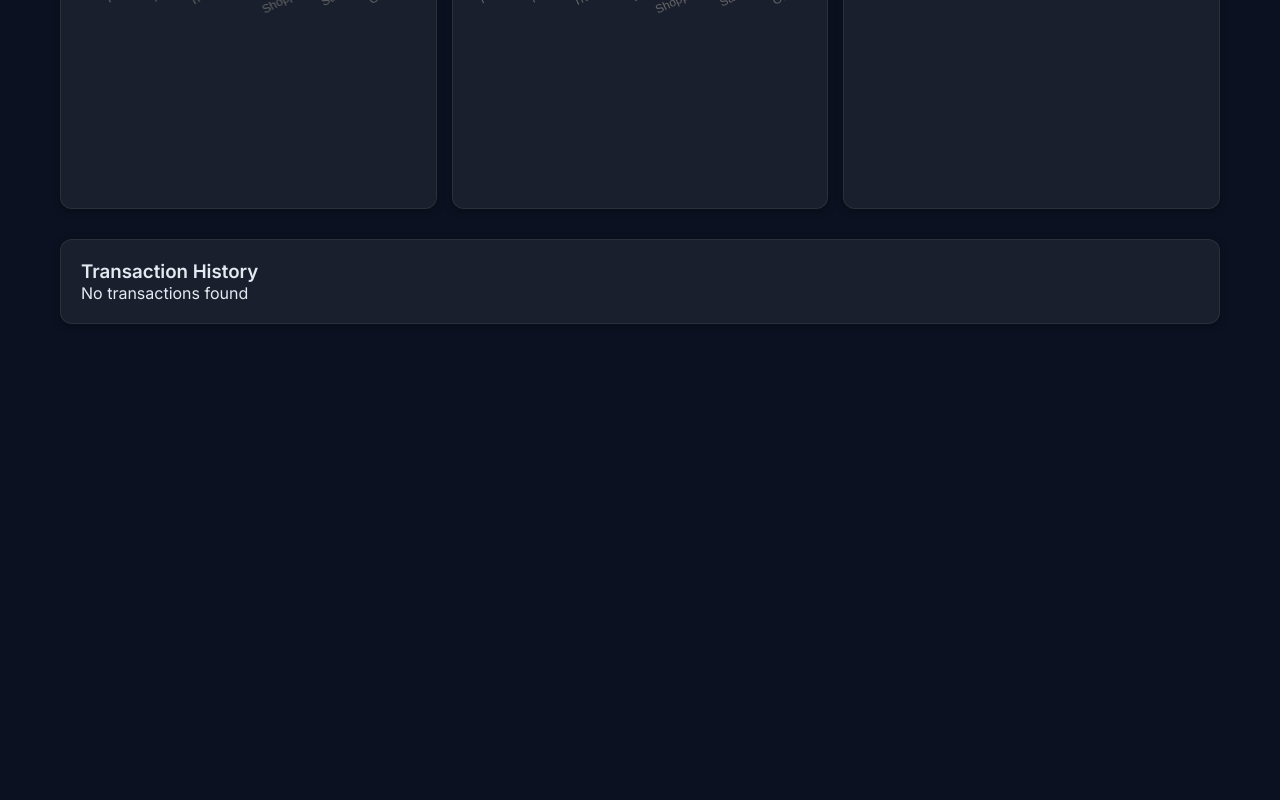
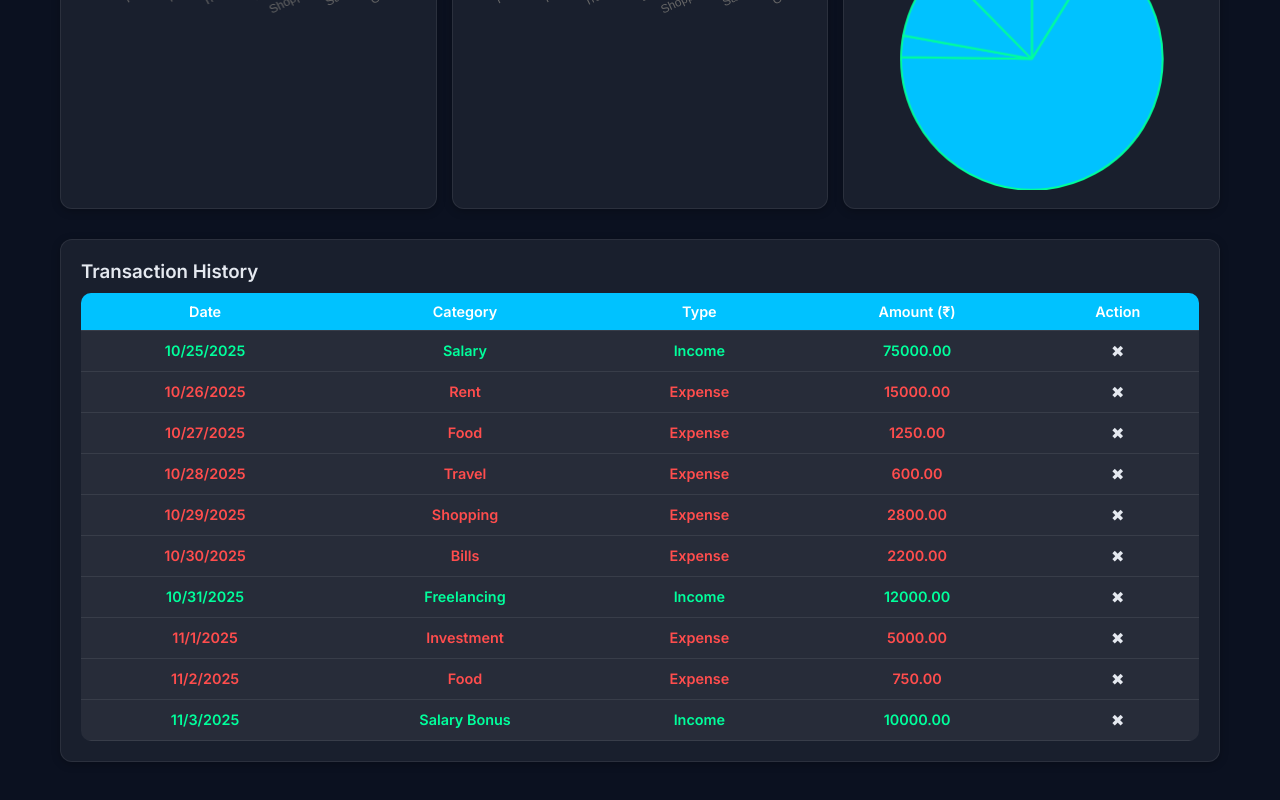
Before and after one commit to neel9130official/FinTrackr, a React (Create React App) app: page / in a window 1280 px wide. Shown: the part 584-1384 px from the top of the page. Before the commit the page ends 948 px from the top, so only its background shows below. Built offline with nearby package versions, Linux system fonts and the light colour scheme.

Commit message:
Update App.js

```diff
--- a/src/App.js
+++ b/src/App.js
@@ -43,10 +43,32 @@ function App() {
     localStorage.setItem("mm_theme", theme);
   }, [theme]);
 
+  // useEffect(() => {
+  //   const saved = JSON.parse(localStorage.getItem("mm_transactions") || "[]");
+  //   if (saved.length) setTransactions(saved);
+  // }, []);
   useEffect(() => {
-    const saved = JSON.parse(localStorage.getItem("mm_transactions") || "[]");
-    if (saved.length) setTransactions(saved);
-  }, []);
+  const saved = JSON.parse(localStorage.getItem("mm_transactions") || "[]");
+  if (saved.length) {
+    setTransactions(saved);
+  } else {
+    const demoData = [
+      { id: 1, amount: 75000, category: "Salary", type: "Income", date: "2025-10-25" },
+      { id: 2, amount: 15000, category: "Rent", type: "Expense", date: "2025-10-26" },
+      { id: 3, amount: 1250, category: "Food", type: "Expense", date: "2025-10-27" },
+      { id: 4, amount: 600, category: "Travel", type: "Expense", date: "2025-10-28" },
+      { id: 5, amount: 2800, category: "Shopping", type: "Expense", date: "2025-10-29" },
+      { id: 6, amount: 2200, category: "Bills", type: "Expense", date: "2025-10-30" },
+      { id: 7, amount: 12000, category: "Freelancing", type: "Income", date: "2025-10-31" },
+      { id: 8, amount: 5000, category: "Investment", type: "Expense", date: "2025-11-01" },
+      { id: 9, amount: 750, category: "Food", type: "Expense", date: "2025-11-02" },
+      { id: 10, amount: 10000, category: "Salary Bonus", type: "Income", date: "2025-11-03" },
+    ];
+    setTransactions(demoData);
+    localStorage.setItem("mm_transactions", JSON.stringify(demoData));
+  }
+}, []);
+
 
   useEffect(() => {
     localStorage.setItem("mm_transactions", JSON.stringify(transactions));
```
